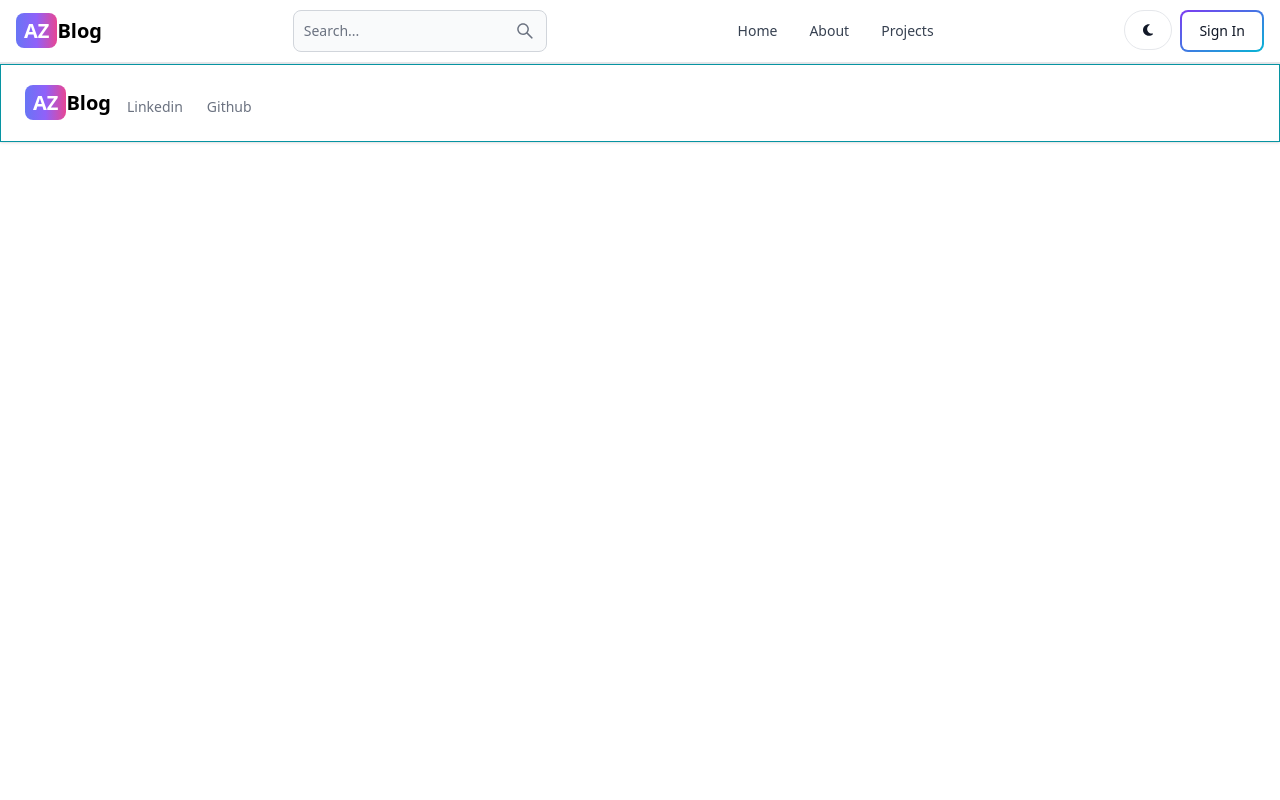
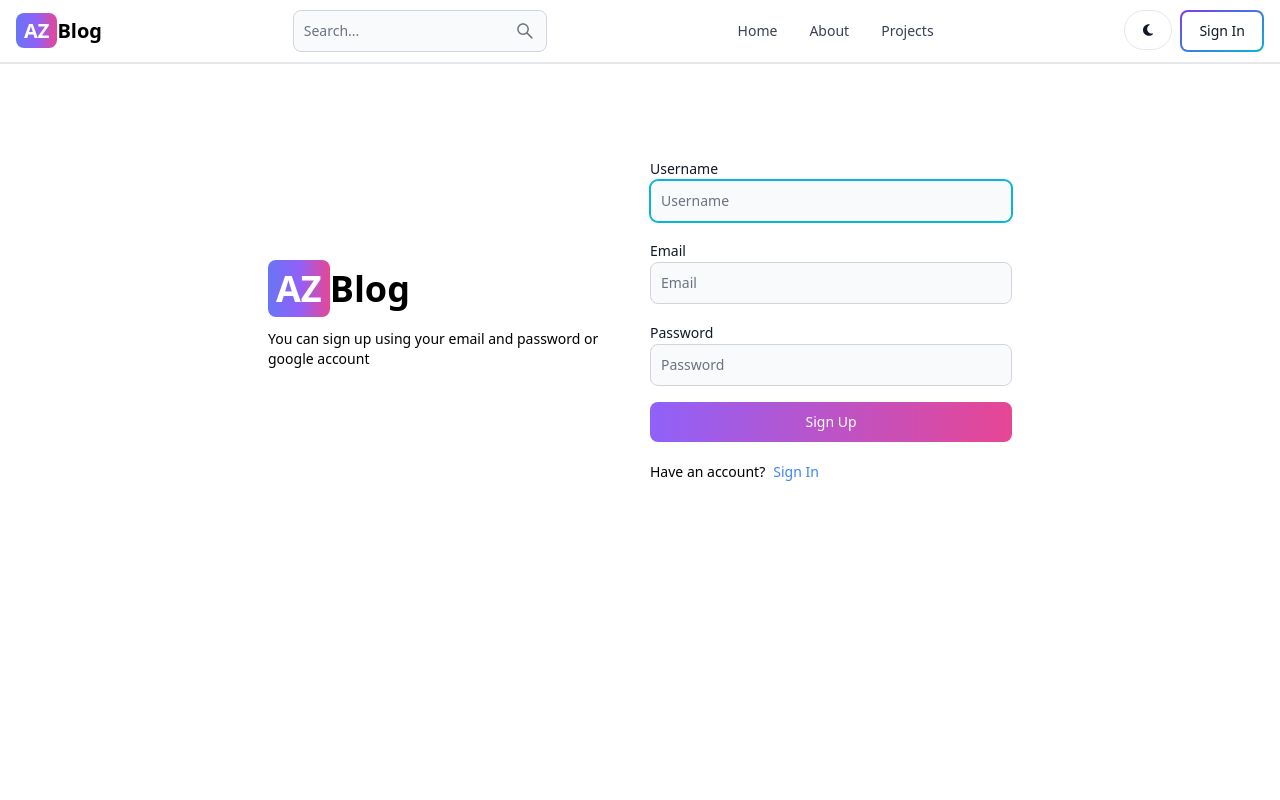
Before and after one commit to Arntit-Zonia/blog-app, a React (Vite) app in the folder client/: page /user/register in a window 1280 px wide. Shown: the top 800 px of the page. Built offline with nearby package versions, Linux system fonts and the light colour scheme.

Commit message:
refactor: updated component names, routes and proxy

```diff
--- a/client/src/App.tsx
+++ b/client/src/App.tsx
@@ -2,8 +2,8 @@ import { FC } from "react";
 import { BrowserRouter as Router, Routes, Route } from "react-router-dom";
 
 import About from "./views/About";
-import SignUp from "./views/SignUp";
-import SignIn from "./views/SignIn";
+import Register from "./views/Register";
+import Login from "./views/Login";
 import Home from "./views/Home";
 import Dashboard from "./views/Dashboard";
 import Projects from "./views/Projects";
@@ -17,8 +17,8 @@ export const App: FC = () => {
       <Routes>
         <Route path="/" element={<Home />} />
         <Route path="/about" element={<About />} />
-        <Route path="/sign-in" element={<SignIn />} />
-        <Route path="/sign-up" element={<SignUp />} />
+        <Route path="/user/login" element={<Login />} />
+        <Route path="/user/register" element={<Register />} />
         <Route path="/dashboard" element={<Dashboard />} />
         <Route path="/projects" element={<Projects />} />
       </Routes>
--- /dev/null
+++ b/client/src/views/Login.tsx
@@ -0,0 +1,7 @@
+import { FC } from "react";
+
+const Login: FC = () => {
+  return <div>Login</div>;
+};
+
+export default Login;
--- a/client/src/views/SignUp.tsx
+++ b/client/src/views/Register.tsx
@@ -4,19 +4,19 @@ import { Alert, Button, Label, Spinner, TextInput } from "flowbite-react";
 import { useForm, SubmitHandler } from "react-hook-form";
 import axios from "axios";
 
-interface ISignUpFormData {
+interface IRegisterFormData {
   username: string;
   email: string;
   password: string;
 }
 
-const SignUp: FC = () => {
+const Register: FC = () => {
   const {
     register,
     handleSubmit,
     formState: { errors },
     setFocus,
-  } = useForm<ISignUpFormData>();
+  } = useForm<IRegisterFormData>();
   const [isLoading, setIsLoading] = useState(false);
   const [errorMessage, setErrorMessage] = useState<string | null>(null);
   const navigate = useNavigate();
@@ -32,13 +32,13 @@ const SignUp: FC = () => {
     }
   }, [errorMessage]);
 
-  const handleFormSubmit: SubmitHandler<ISignUpFormData> = async (data) => {
+  const handleFormSubmit: SubmitHandler<IRegisterFormData> = async (data) => {
     setIsLoading(true);
     setErrorMessage(null);
 
     try {
-      await axios.post("/signup", data);
-      navigate("/sign-in");
+      await axios.post("/register", data);
+      navigate("/user/login");
     } catch (error) {
       if (axios.isAxiosError(error)) {
         console.error(error);
@@ -123,4 +123,4 @@ const SignUp: FC = () => {
   );
 };
 
-export default SignUp;
+export default Register;
--- a/client/src/views/SignIn.tsx
+++ /dev/null
@@ -1,7 +0,0 @@
-import { FC } from "react";
-
-const SignIn: FC = () => {
-  return <div>SignIn</div>;
-};
-
-export default SignIn;
--- a/client/vite.config.ts
+++ b/client/vite.config.ts
@@ -5,7 +5,7 @@ import react from "@vitejs/plugin-react";
 export default defineConfig({
   server: {
     proxy: {
-      "/signup": {
+      "/register": {
         target: "http://localhost:3000",
         secure: false,
       },
```
